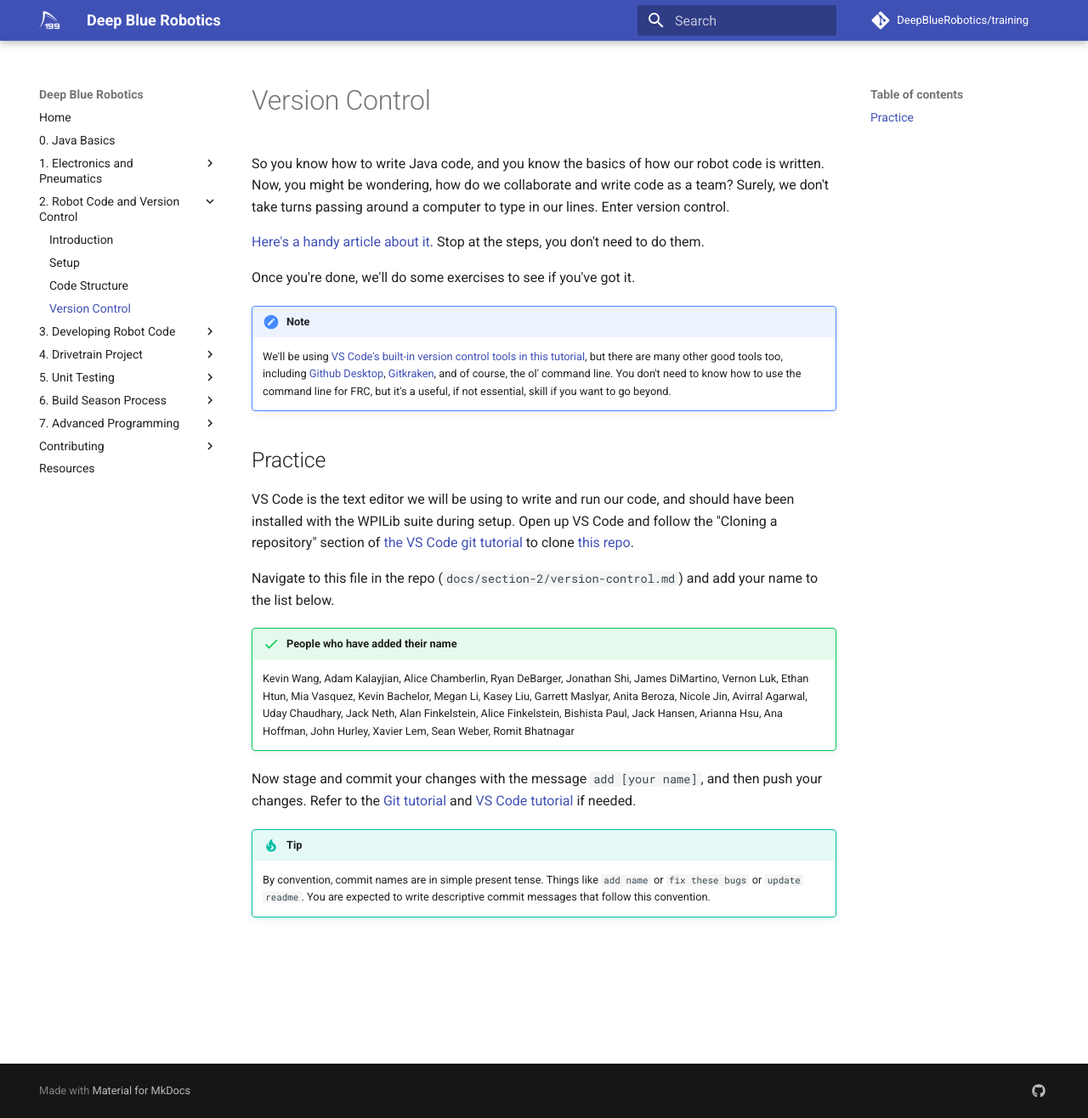
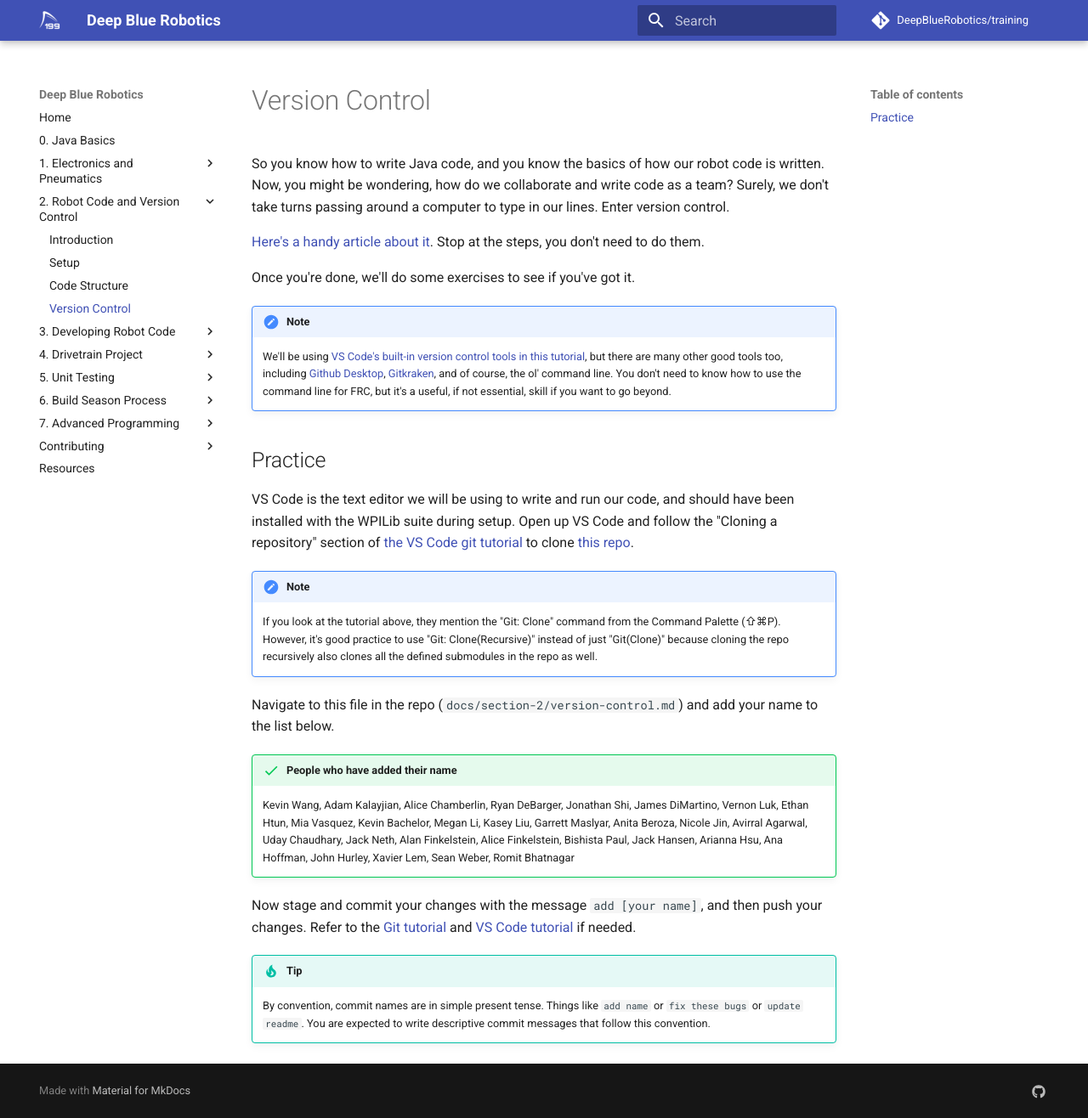
Before and after one commit to DeepBlueRobotics/training, an MkDocs documentation site: the page built from docs/section-2/version-control.md, in a window 1280 px wide and 1316 px high. Shown: the whole window at 85% size. Built offline with MkDocs 1.6.1 and Material for MkDocs 9.7.7, drawn with Linux system fonts in a browser that asks for light colours; comment, search, counter and statistics services are not loaded.

Commit message:
add note about using "Git: Clone(Recursive"

```diff
--- a/docs/section-2/version-control.md
+++ b/docs/section-2/version-control.md
@@ -9,6 +9,9 @@ Once you're done, we'll do some exercises to see if you've got it.
 
 ## Practice
 VS Code is the text editor we will be using to write and run our code, and should have been installed with the WPILib suite during setup. Open up VS Code and follow the "Cloning a repository" section of [the VS Code git tutorial](https://code.visualstudio.com/docs/editor/versioncontrol#_cloning-a-repository) to clone [this repo](https://github.com/DeepBlueRobotics/training/).
+
+!!!note
+    If you look at the tutorial above, they mention the "Git: Clone" command from the Command Palette (⇧⌘P). However, it's good practice to use "Git: Clone(Recursive)" instead of just "Git(Clone)" because cloning the repo recursively also clones all the defined submodules in the repo as well.
 
 Navigate to this file in the repo (`docs/section-2/version-control.md`) and add your name to the list below.
 
```
